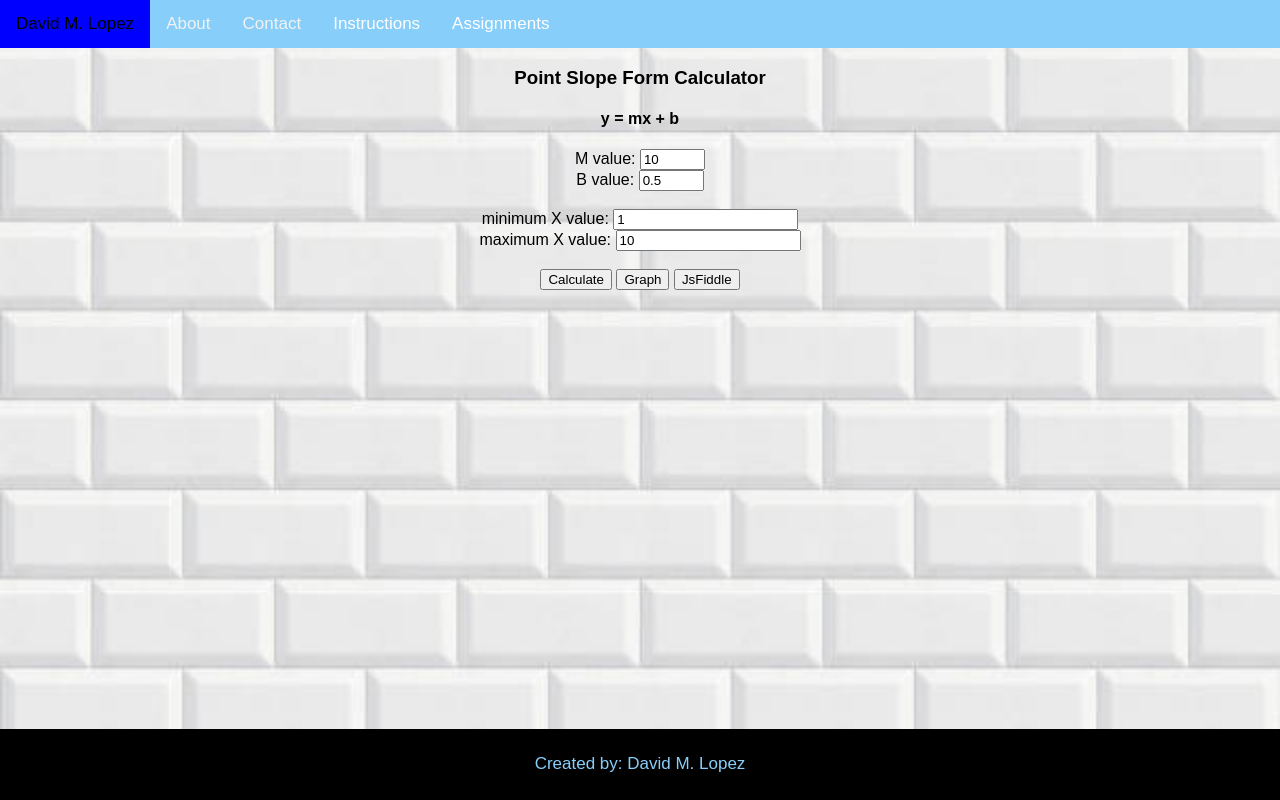
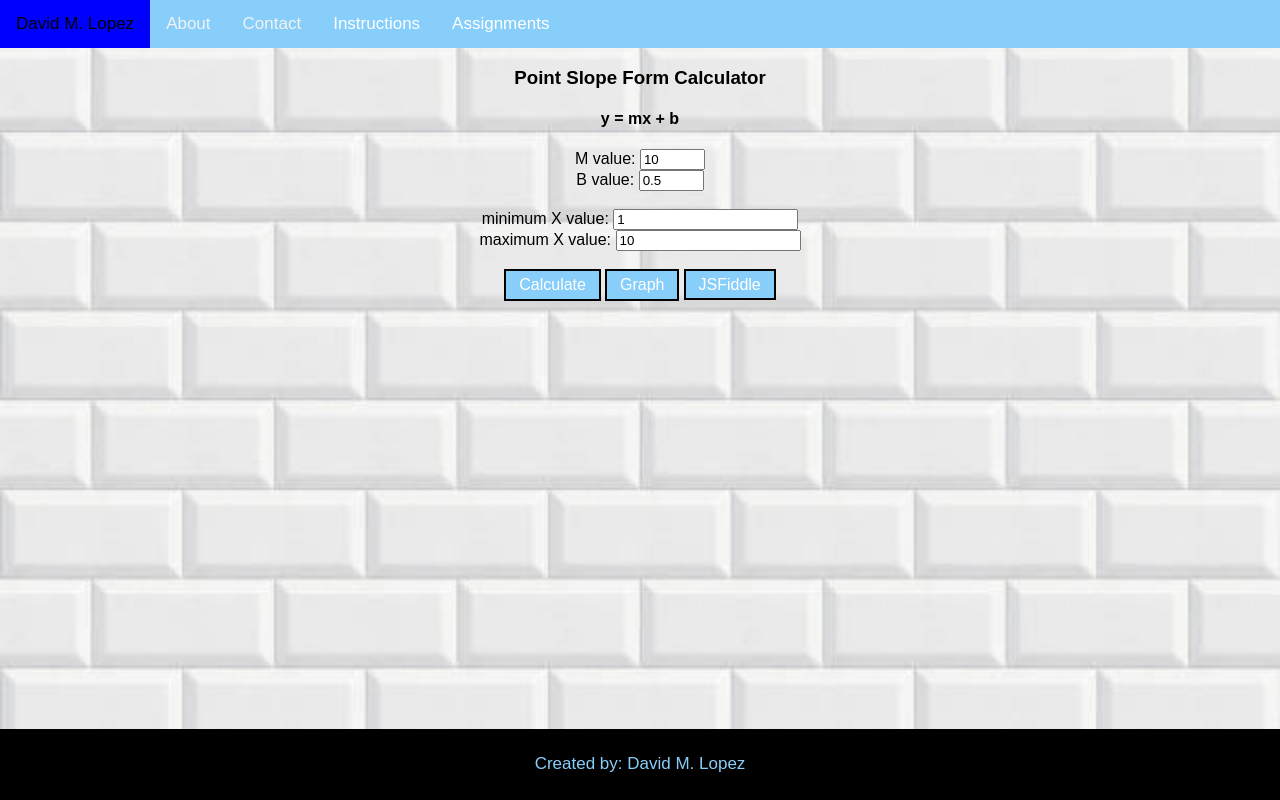
Before and after one commit to noGenkai/davidmlopez05.dev, a plain HTML site: page a4.html in a window 1280 px wide. Drawn offline with nearby package versions, Linux system fonts and the light colour scheme.

Commit message:
Made some small changes to the point slope form calculator.

```diff
--- a/a4.html
+++ b/a4.html
@@ -129,8 +129,7 @@
                     <!-- Buttons Call Functions Upon Click. -->
                     <input type="button" class="btn" value="Calculate" id="yVal">
                     <input type="button" class="btn" value="Graph" id="graph">
-                    <input type="button" class="btn" href="https://jsfiddle.net/david_lopez/Lcq7sfjy/"
-                        value="JsFiddle"><br><br>
+                    <a class="btn" href="https://jsfiddle.net/david_lopez/Lcq7sfjy/">JSFiddle</a><br><br>
 
                 </div>
 
--- a/index.css
+++ b/index.css
@@ -157,6 +157,16 @@ footer{
     padding-bottom: 2%;
 }
 
+.btn {
+  border: 2px solid black;
+
+  color: white; text-decoration: none;
+  background-color: lightskyblue;
+
+  padding: 0.4% 1% 0.4% 1%;
+  font-size: medium;
+}
+
 /* Media queries for responsive navbar. */
 
   @media screen and (max-width: 600px) {
```
